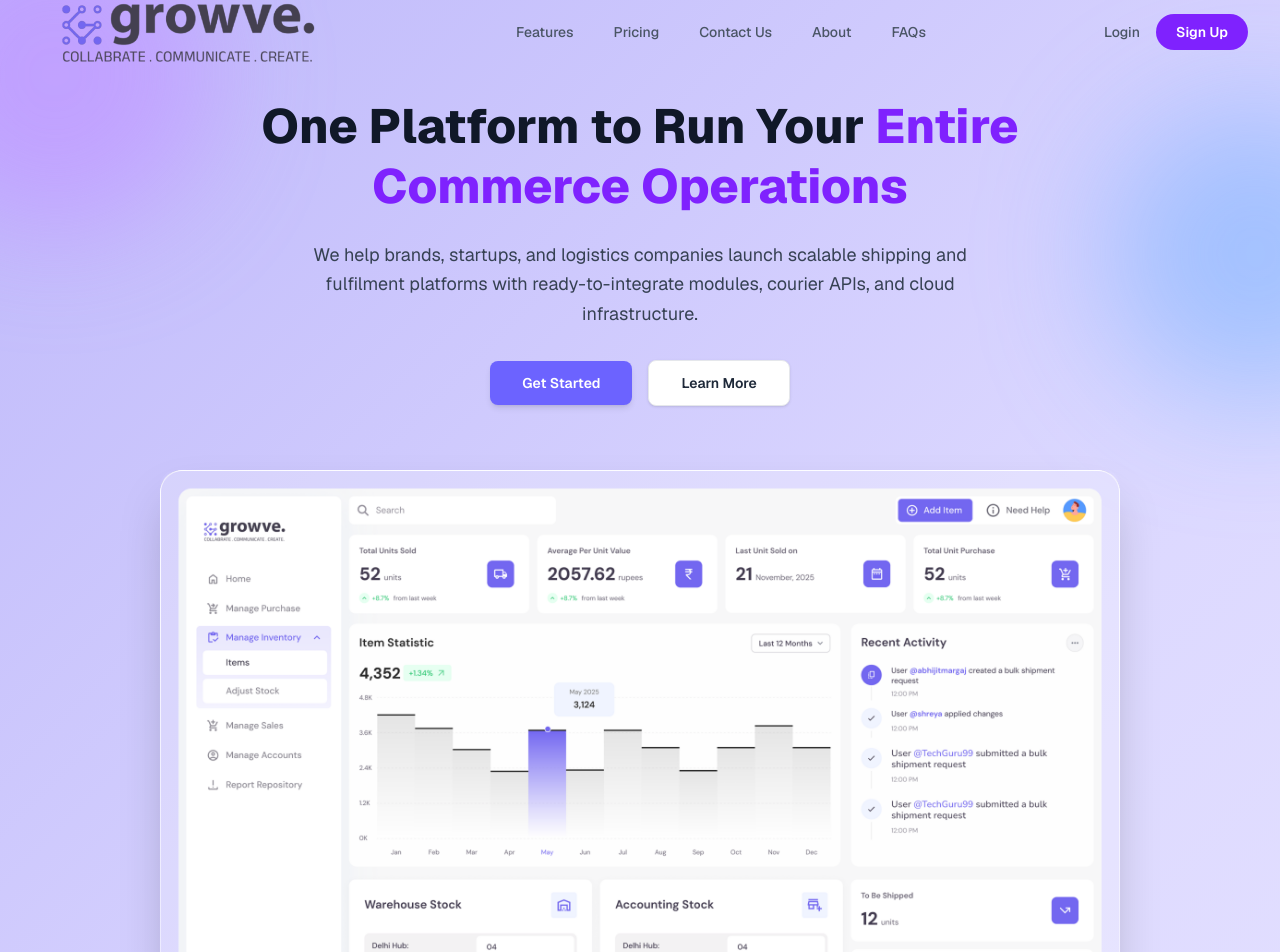
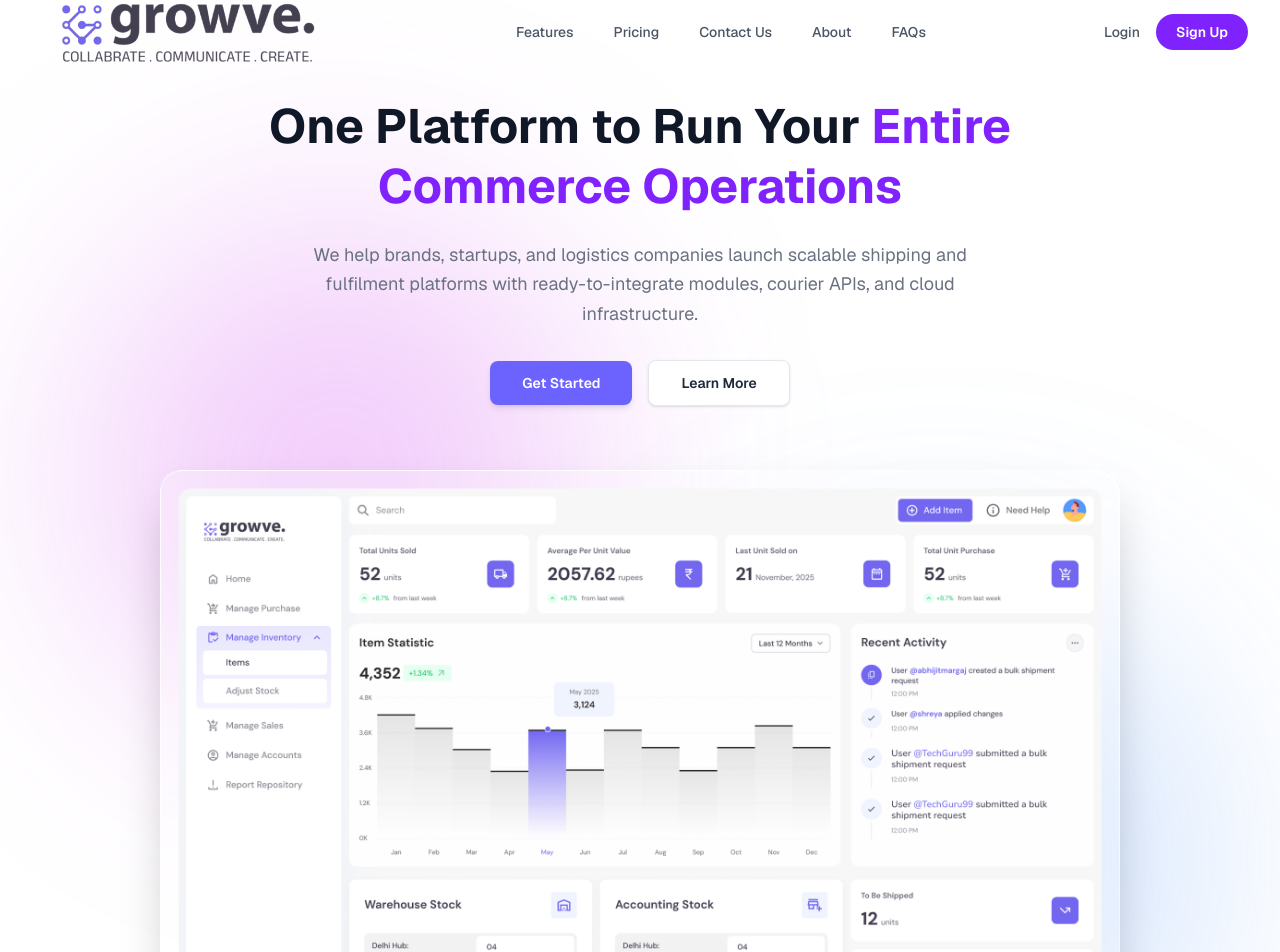
Before and after one commit to rajeshgage7/growvemain, a Next.js app: page / in a window 1280 px wide. Shown: the top 952 px of the page. Built offline with nearby package versions, Linux system fonts and the light colour scheme.

Commit message:
second changes

```diff
--- a/app/components/BudgetManagement.js
+++ b/app/components/BudgetManagement.js
@@ -62,7 +62,7 @@ export default function BudgetManagement() {
           viewport={{ once: true }}
           className="flex items-center gap-3"
         >
-          <span className="flex-shrink-0 w-6 h-6 rounded-full bg-[#6C63FF] flex items-center justify-center">
+          <span className="flex-shrink-0 w-6 h-6 rounded-full text-white bg-[#6C63FF] flex items-center justify-center">
             ✔
           </span>
           <span className="text-gray-700 text-base">{point}</span>
--- a/app/components/Hero.js
+++ b/app/components/Hero.js
@@ -2,28 +2,38 @@
 import Link from "next/link";
 import Image from "next/image";
 import dashboardImg from "../assets/growvelanding.png";
+import backgroundImg from "../assets/BackgroundGrowve.png";
 
 export default function Hero() {
   return (
-    <section className="relative pt-24 pb-0 overflow-hidden animated-bg">
+    <section className="relative pt-24 pb-0 overflow-hidden bg-white">
       {/* Animated Gradient Blobs */}
-      <div className="absolute top-[-120px] left-[-100px] w-[350px] h-[350px] bg-purple-400/40 rounded-full blur-3xl animate-blob"></div>
+      {/* <div className="absolute top-[-120px] left-[-100px] w-[350px] h-[350px] bg-purple-400/40 rounded-full blur-3xl animate-blob"></div>
 
       <div className="absolute top-[120px] right-[-120px] w-[300px] h-[300px] bg-blue-400/40 rounded-full blur-3xl animate-blob animation-delay-2000"></div>
 
-      <div className="absolute bottom-[-100px] left-[35%] w-[280px] h-[280px] bg-pink-400/30 rounded-full blur-3xl animate-blob animation-delay-4000"></div>
+      <div className="absolute bottom-[-100px] left-[35%] w-[280px] h-[280px] bg-pink-400/30 rounded-full blur-3xl animate-blob animation-delay-4000"></div> */}
+
+      {/* Animated Background */}
+<div className="absolute inset-0 overflow-hidden">
+  <div className="gradient-blob gradient-blob-1"></div>
+  <div className="gradient-blob gradient-blob-2"></div>
+
+
+
+</div>
 
       <div className="relative max-w-5xl mx-auto px-4 sm:px-6 lg:px-8 text-center z-10">
         {/* Headline */}
 
 
-         <h2 className="text-3xl sm:text-4xl lg:text-5xl font-extrabold text-gray-900 text-center max-w-3xl mx-auto leading-tight">
+         <h4 className="text-3xl sm:text-4xl lg:text-5xl font-bold text-gray-900 text-center max-w-4xl mx-auto leading-tight">
           One Platform to Run Your {" "}
           <span className="text-violet-600">Entire Commerce Operations</span>
-        </h2>
+        </h4>
 
         {/* Subtitle */}
-        <p className="mt-6 text-base sm:text-lg text-gray-700 max-w-2xl mx-auto leading-relaxed">
+        <p className="mt-6 text-base sm:text-lg text-gray-500 max-w-2xl mx-auto leading-relaxed ">
           We help brands, startups, and logistics companies launch scalable
           shipping and fulfilment platforms with ready-to-integrate modules,
           courier APIs, and cloud infrastructure.
@@ -63,3 +73,67 @@ export default function Hero() {
     </section>
   );
 }
+
+// 'use client'
+// import Link from "next/link";
+// import Image from "next/image";
+// import dashboardImg from "../assets/growvelanding.png";
+// import backgroundImg from "../assets/BackgroundGrowve.png";
+
+// export default function Hero() {
+//   return (
+//     <section className="relative pt-24 pb-0 overflow-hidden">
+//       {/* Background Image */}
+//       <Image
+//         src={backgroundImg}
+//         alt="Background"
+//         fill
+//         priority
+//         className="object-cover -z-10"
+//       />
+
+//       {/* Optional Overlay */}
+//       <div className="absolute inset-0 bg-white/70 -z-10"></div>
+
+//       <div className="relative max-w-5xl mx-auto px-4 sm:px-6 lg:px-8 text-center z-10">
+//         <h2 className="text-3xl sm:text-4xl lg:text-5xl font-extrabold text-gray-900 text-center max-w-3xl mx-auto leading-tight">
+//           One Platform to Run Your{" "}
+//           <span className="text-violet-600">Entire Commerce Operations</span>
+//         </h2>
+
+//         <p className="mt-6 text-base sm:text-lg text-gray-700 max-w-2xl mx-auto leading-relaxed">
+//           We help brands, startups, and logistics companies launch scalable
+//           shipping and fulfilment platforms with ready-to-integrate modules,
+//           courier APIs, and cloud infrastructure.
+//         </p>
+
+//         <div className="mt-8 flex flex-col sm:flex-row items-center justify-center gap-4">
+//           <Link
+//             href="/signup"
+//             className="px-8 py-3 text-sm font-semibold text-white bg-[#6C63FF] hover:bg-[#5a53e0] rounded-lg transition-colors shadow-md"
+//           >
+//             Get Started
+//           </Link>
+
+//           <Link
+//             href="#features"
+//             className="px-8 py-3 text-sm font-semibold text-gray-800 bg-white hover:bg-gray-50 border border-gray-200 rounded-lg transition-colors shadow-sm"
+//           >
+//             Learn More
+//           </Link>
+//         </div>
+
+//         <div className="mt-16 relative mx-auto max-w-5xl">
+//           <div className="rounded-t-2xl overflow-hidden shadow-2xl">
+//             <Image
+//               src={dashboardImg}
+//               alt="Growve Dashboard"
+//               className="w-full h-auto"
+//               priority
+//             />
+//           </div>
+//         </div>
+//       </div>
+//     </section>
+//   );
+// }
--- a/app/components/Integrations.js
+++ b/app/components/Integrations.js
@@ -15,7 +15,7 @@ const integrations = [
 
 export default function Integrations() {
   return (
-    <section className="bg-violet-50 py-20 lg:py-28">
+    <section className=" py-20 lg:py-28">
       <div className="max-w-7xl mx-auto px-4 sm:px-6 lg:px-8">
         {/* Badge */}
         <div className="flex justify-center mb-5">
@@ -59,7 +59,7 @@ export default function Integrations() {
   {/* Center Content */}
 <div className="absolute inset-0 flex flex-col items-center justify-center text-center px-4 sm:px-6 lg:px-8 mt-20">
 
-  <h5 className="text-sm sm:text-xl md:text-2xl lg:text-3xl text-gray-800 leading-snug">
+  <h5 className="text-sm sm:text-xl md:text-2xl lg:text-3xl text-gray-800 font-semibold leading-snug">
     +18 Smooth-running integrations
   </h5>
 
--- a/app/components/Setup.js
+++ b/app/components/Setup.js
@@ -42,7 +42,7 @@ export default function Setup() {
     transition={{ type: "spring", stiffness: 60, damping: 18 }}
     viewport={{ once: true, margin: "-100px" }}
   >
-    <h2 className="text-3xl sm:text-4xl lg:text-5xl font-extrabold text-gray-800 leading-tight">
+    <h2 className="text-3xl sm:text-4xl lg:text-5xl font-bold text-gray-800 leading-tight">
       Fast and Effortless Setup
     </h2>
 
@@ -63,7 +63,7 @@ export default function Setup() {
           viewport={{ once: true }}
           className="flex items-center gap-3"
         >
-          <span className="flex-shrink-0 w-6 h-6 rounded-full bg-violet-600 flex items-center justify-center">
+          <span className="flex-shrink-0 w-6 h-6 rounded-full text-white bg-[#6C63FF] flex items-center justify-center">
             ✔
           </span>
           <span className="text-gray-700 text-sm font-medium">
@@ -75,7 +75,7 @@ export default function Setup() {
 
     <Link
       href="#demo"
-      className="mt-10 inline-flex items-center gap-2 px-7 py-3.5 rounded-lg text-sm font-bold text-white bg-violet-600 hover:bg-violet-700 transition-colors"
+      className="mt-10 inline-flex items-center gap-2 px-7 py-3.5 rounded-lg text-sm font-bold text-white bg-[#6C63FF] hover:bg-violet-700 transition-colors"
     >
       Try our free demo »
     </Link>
--- a/app/components/ShipmentCommunication.js
+++ b/app/components/ShipmentCommunication.js
@@ -44,7 +44,7 @@ export default function ShipmentCommunication() {
           viewport={{ once: true }}
           className="flex items-center gap-3"
         >
-          <span className="flex-shrink-0 w-6 h-6 rounded-full bg-[#6C63FF] flex items-center justify-center">
+          <span className="flex-shrink-0 w-6 h-6 rounded-full text-white bg-[#6C63FF] flex items-center justify-center">
             ✔
           </span>
           <span className="text-gray-700 font-medium">{point}</span>
@@ -59,11 +59,11 @@ export default function ShipmentCommunication() {
       viewport={{ once: true }}
     >
       <Link
-        href="#demo"
-        className="mt-8 inline-flex items-center gap-2 px-7 py-3 rounded-full text-sm font-semibold text-white bg-[#6C63FF] hover:bg-violet-700 transition-colors"
-      >
-        Try our free demo
-      </Link>
+      href="#demo"
+      className="mt-10 inline-flex items-center gap-2 px-7 py-3.5 rounded-lg text-sm font-bold text-white bg-[#6C63FF] hover:bg-violet-700 transition-colors"
+    >
+      Try our free demo »
+    </Link>
     </motion.div>
   </motion.div>
 
--- a/app/globals.css
+++ b/app/globals.css
@@ -23,7 +23,7 @@ body {
   color: var(--foreground);
   font-family: var(--font-geist-sans), Arial, Helvetica, sans-serif;
 }
-
+/*
 .animated-bg {
   background: linear-gradient(
     -45deg,
@@ -73,4 +73,62 @@ body {
 
 .animation-delay-4000 {
   animation-delay: 4s;
+} */
+
+
+.gradient-blob {
+  position: absolute;
+  border-radius: 9999px;
+  filter: blur(120px);
 }
+
+/* .gradient-blob-3 {
+  width: 500px;
+  height: 500px;
+  background: rgba(124, 58, 237, 0.25);
+  top: 20%;
+  left: -150px;
+  animation: moveRight 12s ease-in-out infinite;
+} */
+
+.gradient-blob-1 {
+  width: 500px;
+  height: 500px;
+  background: rgba(203, 53, 237, 0.25);
+  top: 20%;
+  left: -150px;
+  animation: moveRight 12s ease-in-out infinite;
+}
+
+.gradient-blob-2 {
+  width: 500px;
+  height: 500px;
+  background: rgba(59, 130, 246, 0.25);
+  bottom: 0;
+  right: -150px;
+  animation: moveLeft 12s ease-in-out infinite;
+}
+
+@keyframes moveRight {
+  0% {
+    transform: translateX(0);
+  }
+  50% {
+    transform: translateX(250px);
+  }
+  100% {
+    transform: translateX(0);
+  }
+}
+
+@keyframes moveLeft {
+  0% {
+    transform: translateX(0);
+  }
+  50% {
+    transform: translateX(-250px);
+  }
+  100% {
+    transform: translateX(0);
+  }
+}
```
Also changed, not shown: 1 other file (tests, documents, lock files or other folders).
